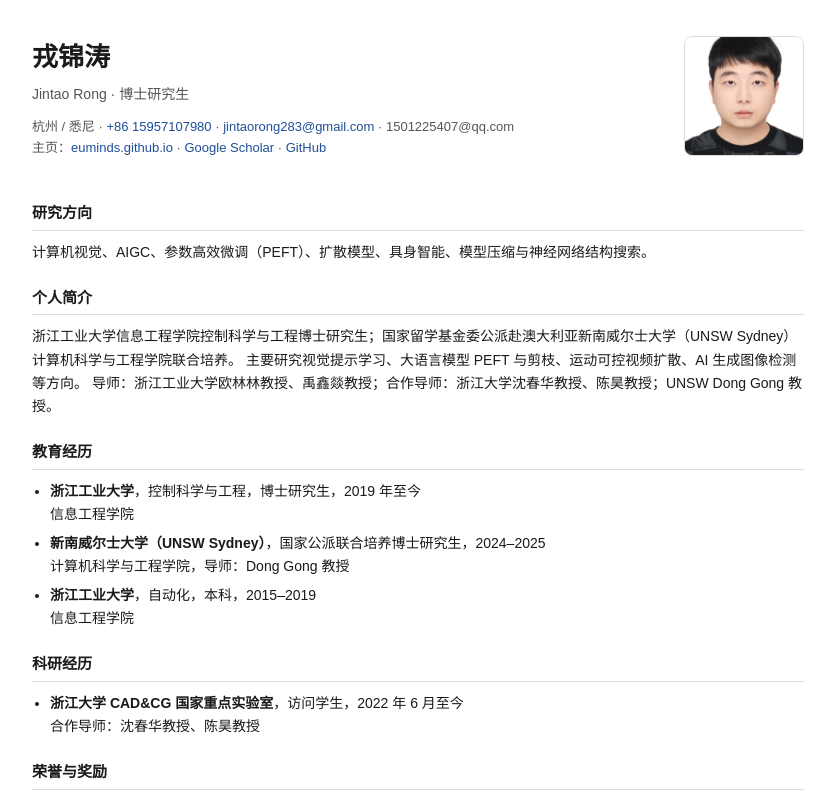
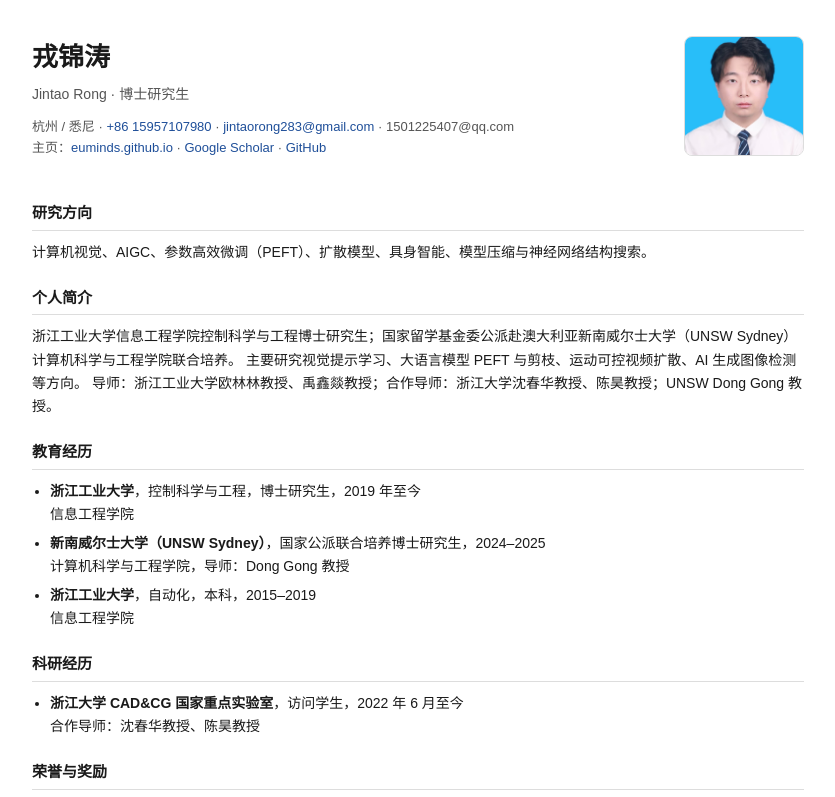
Before and after one commit to euminds/euminds.github.io, a plain HTML site: page cv_zh.html in a window 1280 px wide. Shown: the top 797 px of the page, without its empty margins (222-1057 px from the left). Drawn offline with Linux system fonts and the light colour scheme.

Commit message:
Update Chinese CV profile photo

```diff
--- a/cv_zh.html
+++ b/cv_zh.html
@@ -166,7 +166,7 @@
         <a href="https://github.com/euminds">GitHub</a>
       </div>
     </div>
-    <img src="Pictures/20260216-192454.jpg" alt="戎锦涛" class="cv-photo">
+    <img src="Pictures/ID_20260612230504_52_8.jpg" alt="戎锦涛" class="cv-photo">
   </div>
 
   <h2>研究方向</h2>
```
Also changed, not shown: Pictures/ID_20260612230504_52_8.jpg (added).
